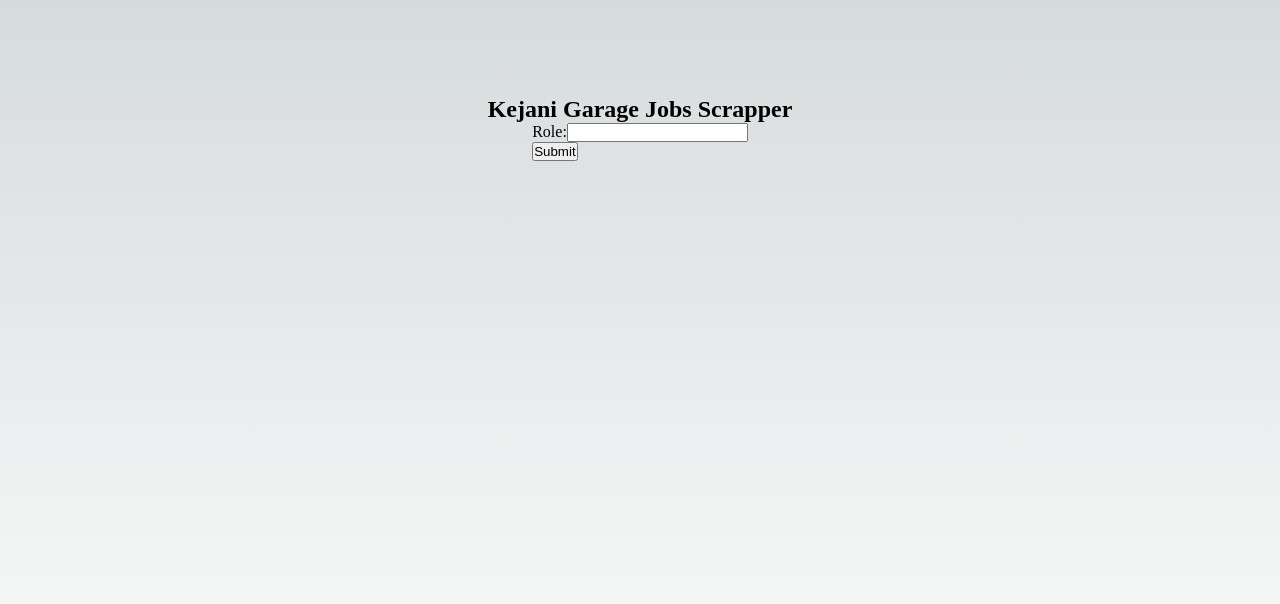
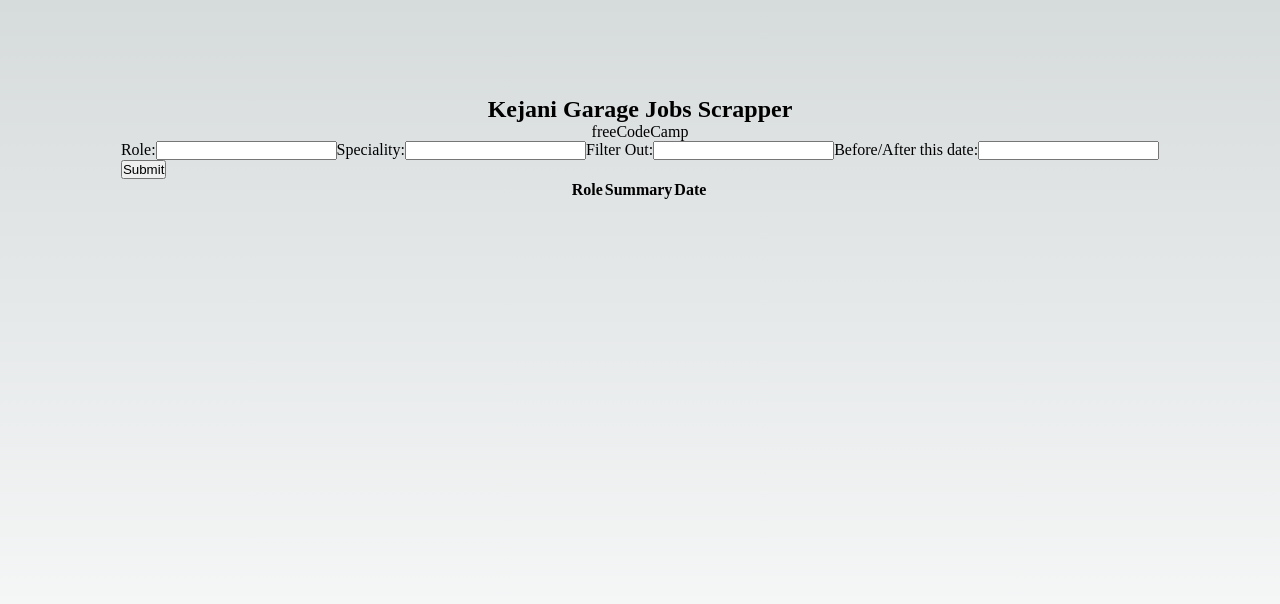
Before and after one commit to alexmochu/jobs-web, a Next.js app: page / in a window 1280 px wide. Shown: the top 604 px of the page. Built offline with nearby package versions, Linux system fonts and the light colour scheme.

Commit message:
list the jobs on a table

```diff
--- a/pages/index.js
+++ b/pages/index.js
@@ -37,7 +37,16 @@ const Home = () => {
     }
   };
 
-  const job = jobs.map(j => <li key={jobs[j]}>{j.role}</li>)
+  const job = jobs.map(j => (
+    <tr key={jobs[j]}>
+      <td>{j.role}</td>
+      <td>{j.summary}</td>
+      <td>{j.job_date}</td>
+      <td>
+        <a href={j.url} target="_blank" rel="noreferrer"><button>Visit Job</button></a>
+      </td>
+    </tr>
+  ))
   return (
     <>
       <Head>
@@ -48,6 +57,7 @@ const Home = () => {
       </Head>
       <main className={styles.main}>
         <h2>Kejani Garage Jobs Scrapper</h2>
+        <a href="https://www.freecodecamp.org/" target="_blank" rel="noreferrer">freeCodeCamp</a>
         <form onSubmit={handleSubmit}>
           <label>
             Role:
@@ -58,10 +68,45 @@ const Home = () => {
               onChange={handleChange}
             />
           </label>
+          <label>
+            Speciality:
+            <input
+              type='text'
+              name='description'
+              value=''
+              onChange={handleChange}
+            />
+          </label>
+          <label>
+            Filter Out:
+            <input
+              type='text'
+              name='description'
+              value=''
+              onChange={handleChange}
+            />
+          </label>
+          <label>
+            Before/After this date:
+            <input
+              type='text'
+              name='description'
+              value=''
+              onChange={handleChange}
+            />
+          </label>
           <br />
           <button type="submit">Submit</button>
         </form>
-        <ul>{job}</ul>
+        <table>
+          <tr>
+            <th>Role</th>
+            <th>Summary</th>
+            <th>Date</th>
+            <th>{}</th>
+          </tr>
+          {job}
+        </table>
       </main>
     </>
   )
```
